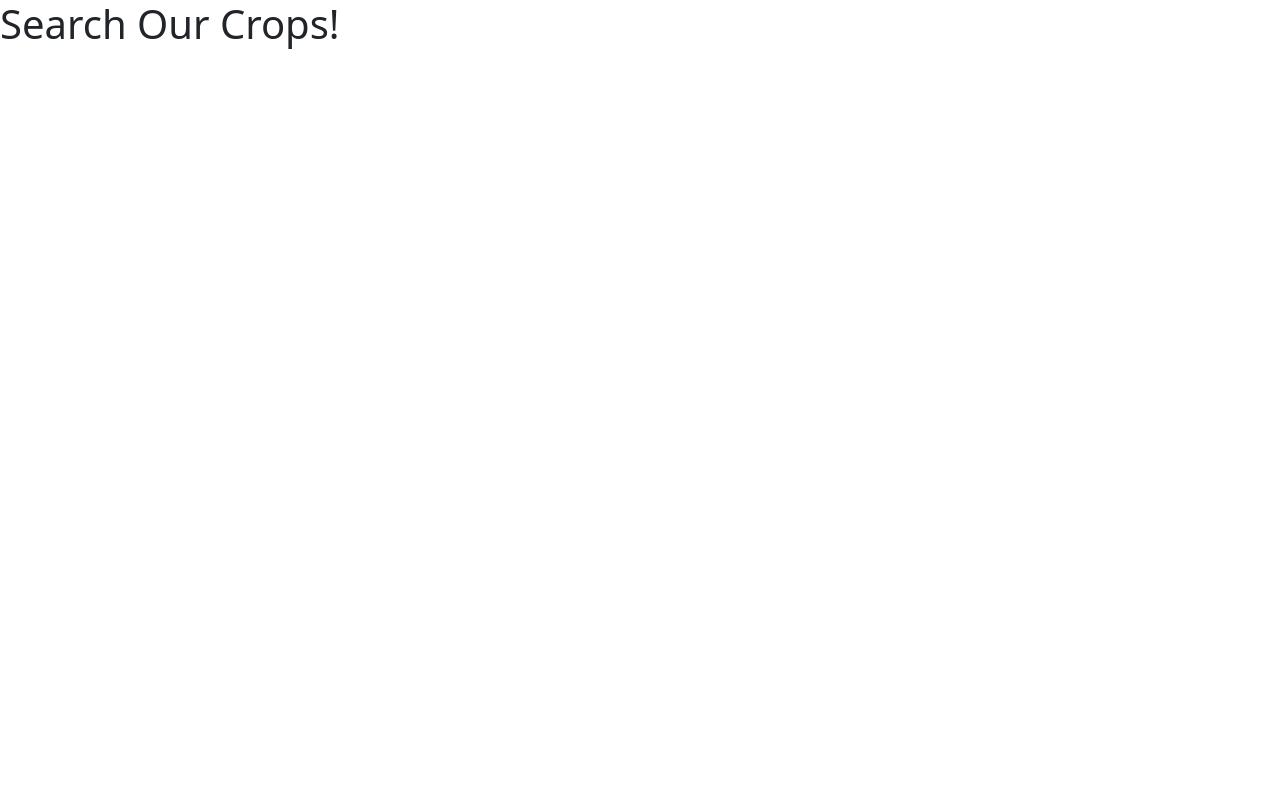
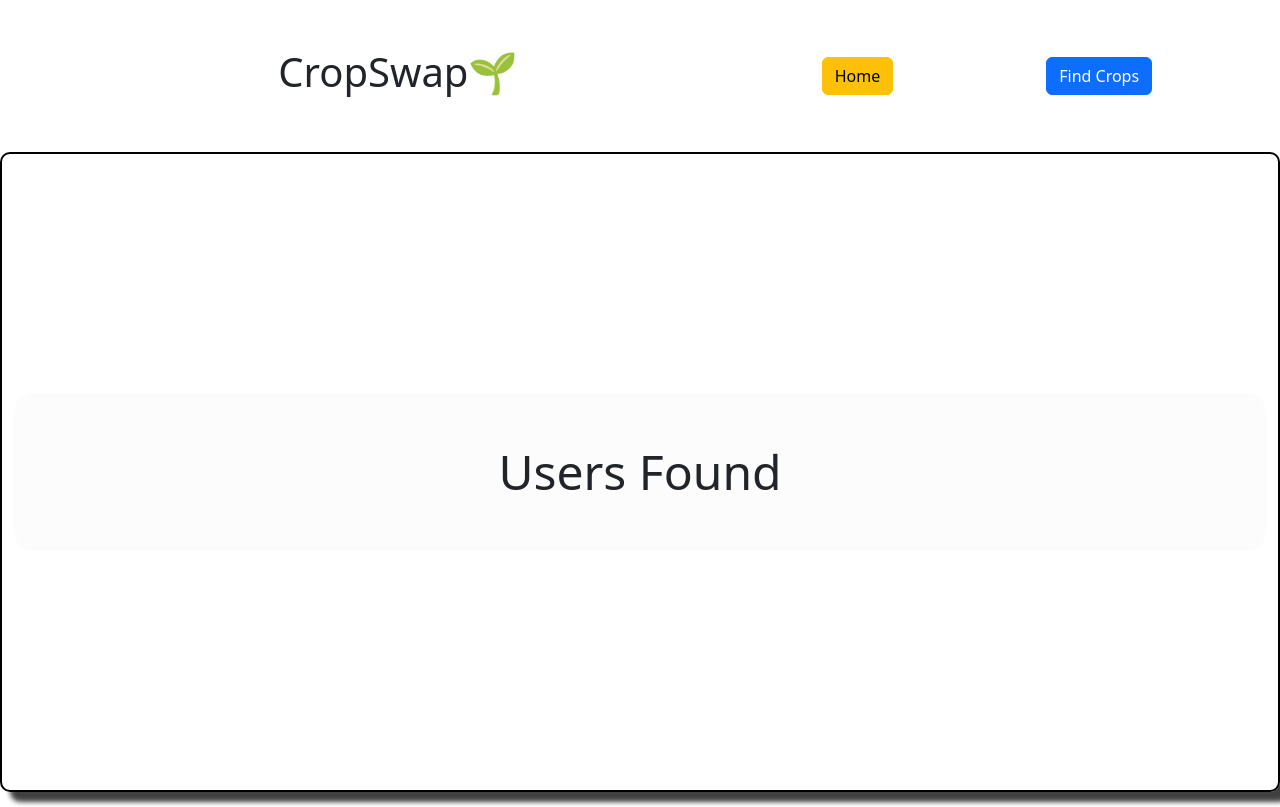
Before and after one commit to lkleinert/Capstone-Crop-Swap-Frontend, a React (Create React App) app: page /users in a window 1280 px wide. Built offline with nearby package versions, Linux system fonts and the light colour scheme.

Commit message:
added skeleton code to each react router pages and css files

```diff
--- a/src/App.js
+++ b/src/App.js
@@ -8,22 +8,22 @@ import "bootstrap/dist/css/bootstrap.min.css";
 
 function App() {
   return (
-    // <div className="App">
-    //   <NavLink to="/">Home</NavLink>
-    //   <br />
-    //   <NavLink end to="/users">
-    //     Search
-    //   </NavLink>
-    //   <br />
-    //   <NavLink to="/users/:id">User Profile</NavLink>
-    //   <br />
+    <div className="App">
+      {/* <NavLink to="/">Home</NavLink>
+      <br />
+      <NavLink end to="/users">
+        Search
+      </NavLink>
+      <br />
+      <NavLink to="/users/:id">User Profile</NavLink>
+      <br /> */}
       <Routes>
         <Route path="/" element={<LandingPage />} />
         <Route path="/users" element={<SearchPage />} />
         <Route path="/users/:id" element={<ProfilePage />} />
         <Route path="*" element={"404 Error: Page Not Found"} />
       </Routes>
-    // </div>
+    </div>
   );
 }
 
--- a/src/pages/LandingPage.js
+++ b/src/pages/LandingPage.js
@@ -1,9 +1,17 @@
+import { Link } from "react-router-dom";
 import { Container, Row, Col, Button } from "react-bootstrap";
 import "./LandingPage.css";
 import ZipcodeForm from "../components/ZipcodeForm";
 
 const LandingPage = () => {
   return (
+    <>
+      <Link end to="/users">
+        Search
+      </Link>
+      <br />
+      <Link to="/users/:id">User Profile</Link>
+      <br />
       <Container fluid>
         <Row className="top-bar m-5 mb-6">
           <Col xs={7}>
@@ -15,7 +23,9 @@ const LandingPage = () => {
             </Button>
           </Col>
           <Col>
-          <Button>Log In</Button>
+            <Button variant="primary" type="submit">
+              Log In
+            </Button>
           </Col>
         </Row>
         <Row className="landing-pic">
@@ -25,6 +35,7 @@ const LandingPage = () => {
         </Row>
         <ZipcodeForm></ZipcodeForm>
       </Container>
+    </>
   );
 };
 
--- a/src/pages/ProfilePage.css
+++ b/src/pages/ProfilePage.css
@@ -0,0 +1,36 @@
+.top-bar {
+    /* border: black solid 2px; */
+    justify-content: center;
+    align-items: center;
+}
+.user-information{
+    border: 2px black solid;
+    background-repeat: no-repeat, repeat;
+    background-position: center;
+    background-size: cover;
+    width: 100vw;
+    height: 80vh;
+    border-radius: 10px;
+    box-shadow: 10px 10px 5px 0px rgba(0,0,0,0.75);
+    align-items: center;
+    justify-content: center;
+    margin-bottom: 15px;
+}
+
+.banner {
+    /* border: 2px black solid; */
+    display: flex;
+    flex-direction: row;
+    /* justify-content: center; */
+    /* align-content: center; */
+}
+.banner h1 {
+    /* border: 2px black solid; */
+    font-size: 3rem;
+    background-color: #fbf9f973;
+    border-radius: 20px;
+    padding: 50px;
+    width: 100vw;
+    margin: 0px;
+    text-align: center;
+}
--- a/src/pages/ProfilePage.js
+++ b/src/pages/ProfilePage.js
@@ -1,5 +1,31 @@
+import { Container, Col, Row, Button } from "react-bootstrap";
+import "./ProfilePage.css";
+
 const ProfilePage = () => {
-  return <h1>Bob's Profile</h1>;
+  return (
+    <Container fluid>
+      <Row className="top-bar m-5 mb-6">
+        <Col xs={7}>
+          <h1>CropSwap🌱</h1>
+        </Col>
+        <Col>
+          <Button variant="warning" type="link" href="/">
+            Home
+          </Button>
+        </Col>
+        <Col>
+          <Button variant="primary" type="input" href="/users">
+            Search
+          </Button>
+        </Col>
+      </Row>
+      <Row className="user-information">
+        <Col xs={12} className="banner">
+          <h1>User Info</h1>
+        </Col>
+      </Row>
+    </Container>
+  );
 };
 
 export default ProfilePage;
--- a/src/pages/SearchPage.css
+++ b/src/pages/SearchPage.css
@@ -0,0 +1,36 @@
+.top-bar {
+    /* border: black solid 2px; */
+    justify-content: center;
+    align-items: center;
+}
+.users-container{
+    border: 2px black solid;
+    background-repeat: no-repeat, repeat;
+    background-position: center;
+    background-size: cover;
+    width: 100vw;
+    height: 80vh;
+    border-radius: 10px;
+    box-shadow: 10px 10px 5px 0px rgba(0,0,0,0.75);
+    align-items: center;
+    justify-content: center;
+    margin-bottom: 15px;
+}
+
+.banner {
+    /* border: 2px black solid; */
+    display: flex;
+    flex-direction: row;
+    /* justify-content: center; */
+    /* align-content: center; */
+}
+.banner h1 {
+    /* border: 2px black solid; */
+    font-size: 3rem;
+    background-color: #fbf9f973;
+    border-radius: 20px;
+    padding: 50px;
+    width: 100vw;
+    margin: 0px;
+    text-align: center;
+}
--- a/src/pages/SearchPage.js
+++ b/src/pages/SearchPage.js
@@ -1,5 +1,31 @@
+import { Container, Col, Row, Button } from "react-bootstrap";
+import "./SearchPage.css";
+
 const SearchPage = () => {
-  return <h1>Search Our Crops!</h1>;
+  return (
+    <Container fluid>
+      <Row className="top-bar m-5 mb-6">
+        <Col xs={7}>
+          <h1>CropSwap🌱</h1>
+        </Col>
+        <Col>
+          <Button variant="warning" type="link" href="/">
+            Home
+          </Button>
+        </Col>
+        <Col>
+          <Button variant="primary" type="input">
+            Find Crops
+          </Button>
+        </Col>
+      </Row>
+      <Row className="users-container">
+        <Col xs={12} className="banner">
+          <h1>Users Found</h1>
+        </Col>
+      </Row>
+    </Container>
+  );
 };
 
 export default SearchPage;
```
Lines whose indentation alone changed are shown as unchanged.
